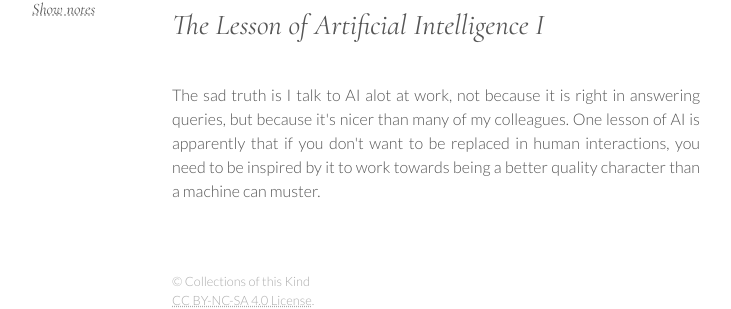
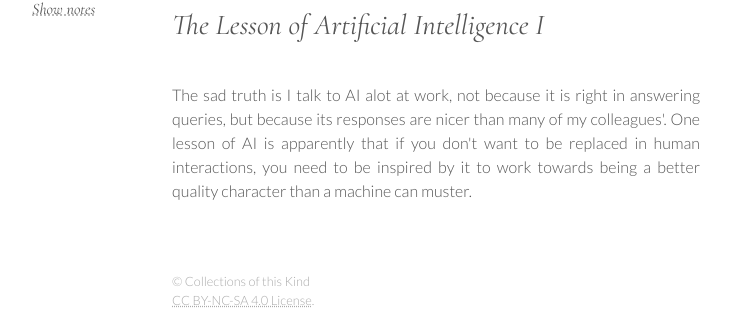
Before and after one commit to CollectionsOfThisKind/collectionsofthiskind.github.io, a Jekyll site: the page built from pages/blog/ai2.html, in a window 1280 px wide. Shown: the part 124-433 px from the top of the page, without its empty margins (78-809 px from the left). Built offline with Jekyll 4.4.1, drawn with Linux system fonts in a browser that asks for light colours.

Commit message:
Add files via upload

```diff
--- a/pages/blog/ai2.html
+++ b/pages/blog/ai2.html
@@ -18,7 +18,7 @@ layout: page
 </div>
 
 <p>
-The sad truth is I talk to AI alot at work, not because it is right in answering queries<span class=note>1</span>, but because it's nicer than many of my colleagues. One lesson of AI is apparently that if
+The sad truth is I talk to AI alot at work, not because it is right in answering queries<span class=note>1</span>, but because its responses are nicer than many of my colleagues'. One lesson of AI is apparently that if
 you don't want to be replaced in
 human interactions, you need to be inspired by it to work towards being a better quality
 character than a machine can muster<span class=note>2,3</span>.
```
